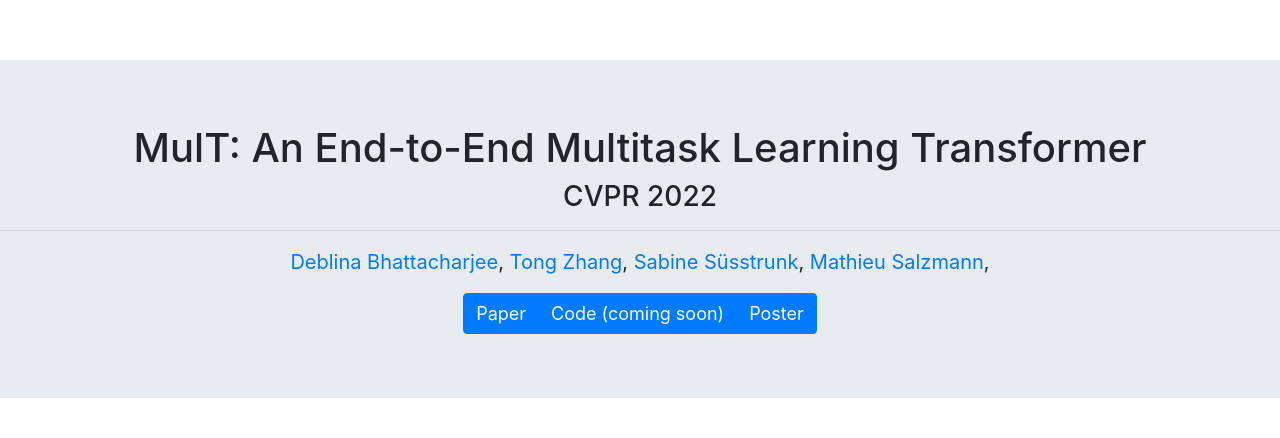
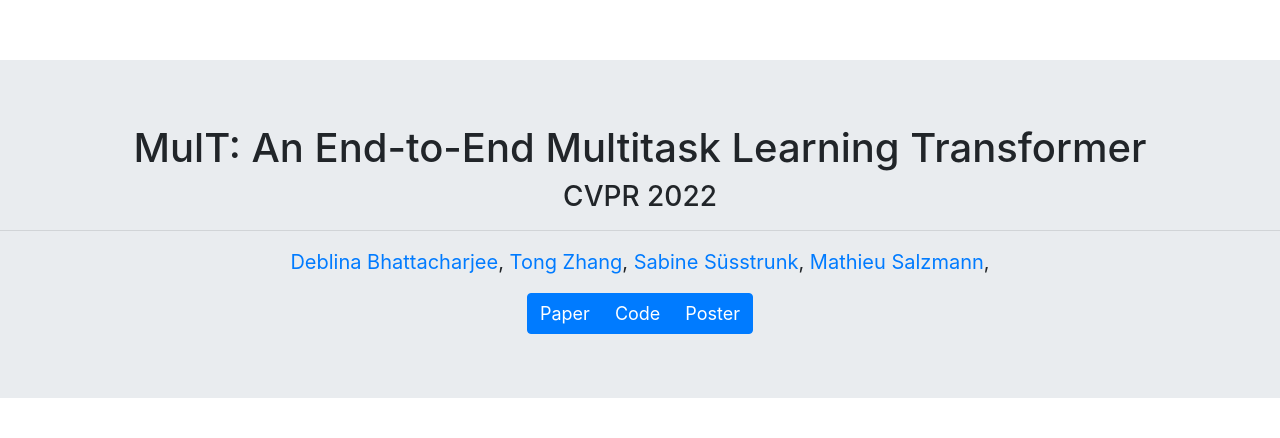
Before and after one commit to IVRL/MulT, a plain HTML site: page docs/index.html in a window 1280 px wide. Shown: the top 438 px of the page. Drawn offline with nearby package versions, Linux system fonts and the light colour scheme.

Commit message:
Update index.html

```diff
--- a/docs/index.html
+++ b/docs/index.html
@@ -35,7 +35,7 @@
     </p>
     <div class="btn-group" role="group" aria-label="Top menu">
         <a class="btn btn-primary" href="https://arxiv.org/pdf/2205.08303.pdf">Paper</a>
-        <a class="btn btn-primary" href="https://github.com/IVRL/MulT">Code (coming soon)</a>
+        <a class="btn btn-primary" href="https://github.com/IVRL/MulT">Code</a>
          <a class="btn btn-primary" href="https://drive.google.com/file/d/1dkMCwL5qLlDARmBqcrtzwSAgVn-wtdk7/view?usp=sharing">Poster</a>
     </div>
 </div>
```
